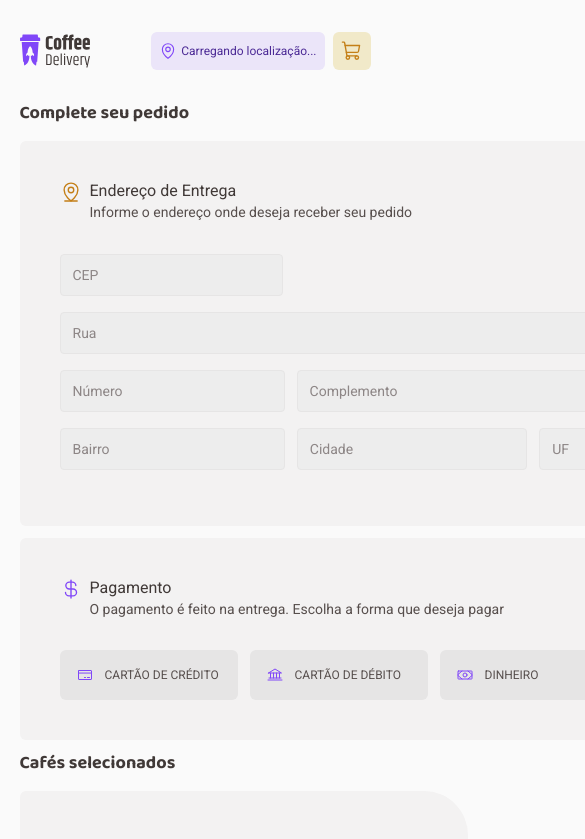
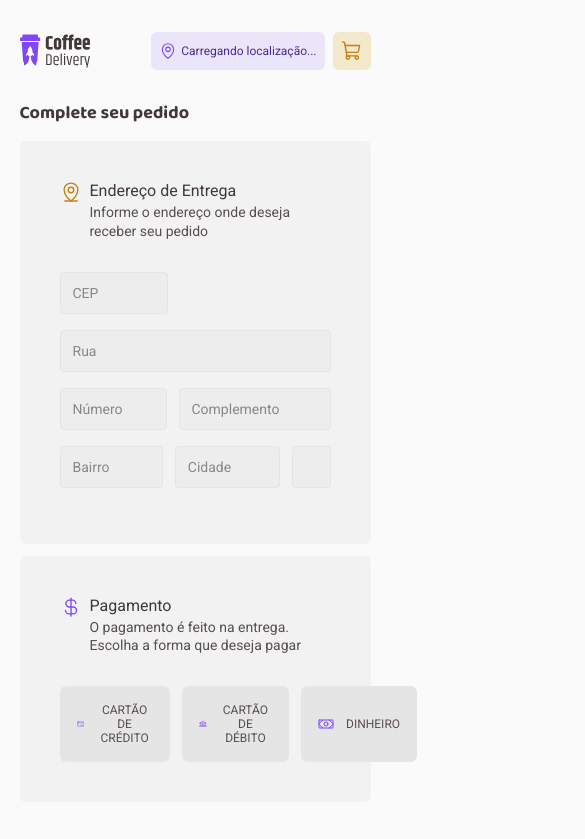
Before and after one commit to GiovanniNoda/coffee-delivery, a React (Vite) app in the folder coffe-delivery/: page /checkout in a window 390 px wide. Shown: the top 839 px of the page, 585 px wide, since content can reach past the window. Built offline with nearby package versions, Linux system fonts and the light colour scheme; no server answers.

Commit message:
inicio responsividade pag checkout

```diff
--- a/coffe-delivery/src/components/Input-form/styles.ts
+++ b/coffe-delivery/src/components/Input-form/styles.ts
@@ -19,6 +19,9 @@ export const InputFormContainer = styled.input<InputFormContainerProps>`
 
     margin-bottom: 1rem;
 
+    display: flex;
+    flex-shrink: 1;
+
     &:focus {
         border: 1px solid ${props => props.theme['yellow-dark']};
     }
--- a/coffe-delivery/src/pages/Checkout/styles.ts
+++ b/coffe-delivery/src/pages/Checkout/styles.ts
@@ -1,4 +1,5 @@
 import styled from "styled-components"
+import { media } from "../../styles/mediaQueries"
 
 export const CheckoutContainer = styled.main`
     width: 100%;
@@ -51,6 +52,8 @@ export const CheckoutContainer = styled.main`
             #address-form, #payment-method {
                 max-width: 640px;
                 margin-bottom: 0.75rem;
+                display: flex;
+                flex-flow: column nowrap;
             }
 
             #address-form {
@@ -87,6 +90,7 @@ export const CheckoutContainer = styled.main`
                 display: flex;
                 flex-flow: column nowrap;
                 gap: 1.5rem;
+                max-width: 448px;
 
                 border-radius: 6px 44px;
 
@@ -126,4 +130,37 @@ export const CheckoutContainer = styled.main`
             }
         }
     }
+
+    ${media.laptopM} {
+        form {
+            flex-flow: column nowrap;
+            gap: 3rem;
+            align-items: center;
+
+            .selected-coffees-container {
+                h2 {
+                    margin-left: -6.2rem;
+                }
+            }
+        }
+    }
+
+    ${media.mobile} {
+        form {
+            justify-content: center;
+            align-items: center;
+
+            .address-paymanet-container {
+                width: 100%;
+            }
+
+            .selected-coffees-container {
+                width: 100%;
+
+                h2 {
+                   margin-left: 0;
+                }
+            }
+        }
+    }
 `
--- a/coffe-delivery/src/pages/Home/styles.ts
+++ b/coffe-delivery/src/pages/Home/styles.ts
@@ -1,5 +1,5 @@
 import styled from "styled-components"
-import { media } from "../../styles/mediaqueries"
+import { media } from "../../styles/mediaQueries"
 
 export const HomeContainer = styled.main`
     width: 100%;
```
